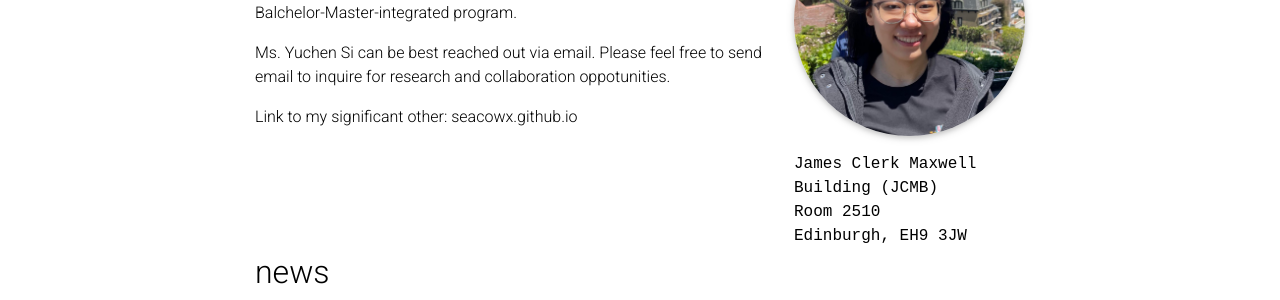
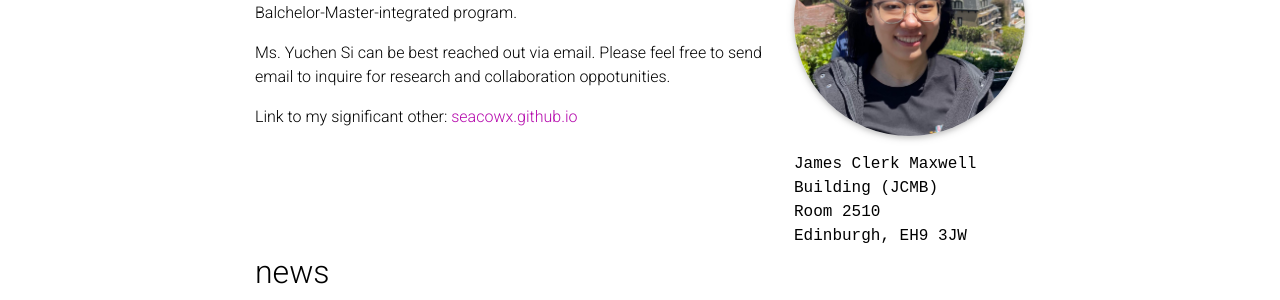
Before and after one commit to youcanseee/youcanseee.github.io, a Jekyll site: the page built from _pages/about.md, in a window 1280 px wide and 1173 px high. Shown: the part 296-596 px from the top of the window. Built offline with Jekyll 4.4.1, drawn with Linux system fonts in a browser that asks for light colours; full-size pictures stand in for the smaller copies a plugin makes; emoji names are drawn with the system emoji font; comment, search, counter and statistics services are not loaded; a style sheet for code colours, icons or effects is not loaded; some of the changed lines change nothing that is shown.

Commit message:
website update

```diff
--- a/_pages/about.md
+++ b/_pages/about.md
@@ -23,4 +23,4 @@ Ms. Yuchen Si is a 3rd year Ph.D. student at the University of Edinburgh studyin
 
 Ms. Yuchen Si can be best reached out via email. Please feel free to send email to inquire for research and collaboration oppotunities.
 
-Link to my significant other: seacowx.github.io
+Link to my significant other: [seacowx.github.io](seacowx.github.io)
```
